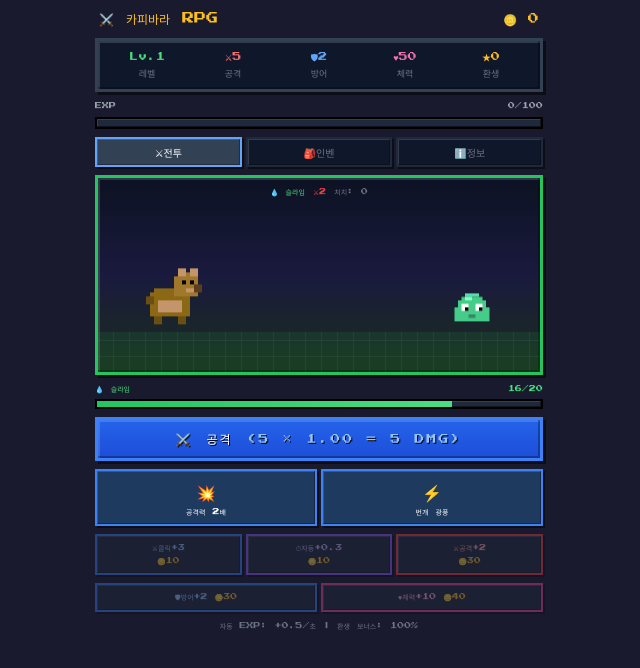
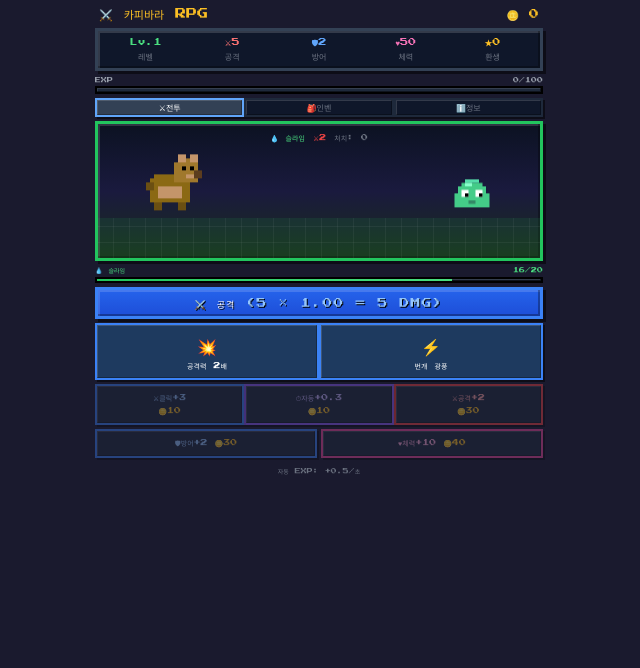
Before and after one commit to jini2399/indie-games, a Next.js app: page /indie-games/capybara in a window 1280 px wide. Both pictures are taken after a click on the button "▶ GAME START". Shown: the top 668 px of the page, without its empty margins (321-961 px from the left). Built offline with nearby package versions, Linux system fonts and the light colour scheme.

Commit message:
📐 레이아웃 최적화: 스크롤 없이 한 화면에 모든 UI 표시

```diff
--- a/src/app/capybara/page.tsx
+++ b/src/app/capybara/page.tsx
@@ -1145,22 +1145,22 @@ export default function Home() {
   const bossIdx = (state.bossLevel - 1) % BOSS_EMOJIS.length;
 
   return (
-    <div className="flex min-h-screen flex-col items-center p-2 select-none pixel-grid" style={{ background: "#1a1a2e" }}>
+    <div className="flex min-h-screen flex-col items-center p-1 select-none pixel-grid" style={{ background: "#1a1a2e" }}>
       {/* Header */}
       <div className="w-full max-w-md">
-        <div className="flex items-center justify-between mb-2 px-1">
-          <span style={{ fontSize: 12, color: "#fbbf24" }}>
+        <div className="flex items-center justify-between mb-1 px-1">
+          <span style={{ fontSize: 11, color: "#fbbf24" }}>
             ⚔️ 카피바라 RPG
           </span>
-          <span style={{ fontSize: 11, color: "#fbbf24" }}>
+          <span style={{ fontSize: 10, color: "#fbbf24" }}>
             🪙 {state.gold}
           </span>
         </div>
 
         {/* Stats Bar */}
         <div
-          className="pixel-border mb-2 p-2 grid grid-cols-5 gap-1 text-center"
-          style={{ background: "#0f172a", borderColor: "#334155", fontSize: 9 }}
+          className="pixel-border mb-1 p-1 grid grid-cols-5 gap-0 text-center"
+          style={{ background: "#0f172a", borderColor: "#334155", fontSize: 8 }}
         >
           <div>
             <div style={{ color: "#4ade80" }}>Lv.{state.level}</div>
@@ -1185,12 +1185,12 @@ export default function Home() {
         </div>
 
         {/* EXP Bar */}
-        <div className="mb-2">
-          <div className="flex justify-between mb-1" style={{ fontSize: 7, color: "#9ca3af" }}>
+        <div className="mb-1">
+          <div className="flex justify-between" style={{ fontSize: 6, color: "#9ca3af", marginBottom: 1 }}>
             <span>EXP</span>
             <span>{Math.floor(state.exp)}/{EXP_PER_LEVEL}</span>
           </div>
-          <div className="pixel-bar" style={{ height: 12, background: "#1e293b" }}>
+          <div className="pixel-bar" style={{ height: 8, background: "#1e293b" }}>
             <div
               style={{
                 height: "100%",
@@ -1203,17 +1203,17 @@ export default function Home() {
         </div>
 
         {/* Tabs */}
-        <div className="flex gap-1 mb-2">
+        <div className="flex gap-0 mb-1">
           {(["battle", "inventory", "info"] as const).map((tab) => (
             <button
               key={tab}
               onClick={() => setActiveTab(tab)}
-              className="pixel-border-sm flex-1 py-1 cursor-pointer"
+              className="pixel-border-sm flex-1 py-0 cursor-pointer"
               style={{
                 background: activeTab === tab ? "#334155" : "#0f172a",
                 borderColor: activeTab === tab ? "#60a5fa" : "#1e293b",
                 color: activeTab === tab ? "#fff" : "#6b7280",
-                fontSize: 10,
+                fontSize: 8,
               }}
             >
               {tab === "battle" ? "⚔전투" : tab === "inventory" ? "🎒인벤" : "ℹ️정보"}
@@ -1228,11 +1228,11 @@ export default function Home() {
             <div
               ref={battleAreaRef}
               onPointerDown={bossEntering ? undefined : (e) => handleClick(e as any)}
-              className="pixel-border relative overflow-hidden cursor-pointer mb-2"
+              className="pixel-border relative overflow-hidden cursor-pointer mb-1"
               style={{
                 background: "linear-gradient(180deg, #0c1222 0%, #1a1a3e 50%, #1a2e1a 100%)",
                 borderColor: state.isBossFight ? "#dc2626" : state.isMonsterFight ? "#22c55e" : "#334155",
-                height: 200,
+                height: 140,
                 animation: bossEntering ? "boss-entrance-shake 0.4s ease-in-out 1s 3" : undefined,
               }}
             >
@@ -1445,12 +1445,12 @@ export default function Home() {
 
             {/* Boss HP Bar */}
             {state.isBossFight && (
-              <div className="mb-2">
-                <div className="flex justify-between mb-1" style={{ fontSize: 7, color: "#f87171" }}>
+              <div className="mb-1">
+                <div className="flex justify-between" style={{ fontSize: 6, color: "#f87171", marginBottom: 1 }}>
                   <span>{BOSS_EMOJIS[bossIdx]} {BOSS_NAMES[bossIdx]}</span>
                   <span>{Math.max(0, state.bossHp)}/{state.bossMaxHp}</span>
                 </div>
-                <div className="pixel-bar" style={{ height: 10, background: "#1e293b" }}>
+                <div className="pixel-bar" style={{ height: 6, background: "#1e293b" }}>
                   <div
                     style={{
                       height: "100%",
@@ -1465,12 +1465,12 @@ export default function Home() {
 
             {/* Monster HP Bar */}
             {!state.isBossFight && state.isMonsterFight && state.monsterType && (
-              <div className="mb-2">
-                <div className="flex justify-between mb-1" style={{ fontSize: 7, color: "#4ade80" }}>
+              <div className="mb-1">
+                <div className="flex justify-between" style={{ fontSize: 6, color: "#4ade80", marginBottom: 1 }}>
                   <span>{state.monsterType.emoji} {state.monsterType.name}</span>
                   <span>{Math.max(0, state.monsterHp)}/{state.monsterMaxHp}</span>
                 </div>
-                <div className="pixel-bar" style={{ height: 10, background: "#1e293b" }}>
+                <div className="pixel-bar" style={{ height: 6, background: "#1e293b" }}>
                   <div
                     style={{
                       height: "100%",
@@ -1492,17 +1492,17 @@ export default function Home() {
               <button
                 onPointerDown={!bossEntering ? (e) => handleClick(e as any) : undefined}
                 disabled={bossEntering}
-                className="pixel-border w-full mb-2"
+                className="pixel-border w-full mb-1"
                 style={{
                   background: state.isBossFight
                     ? "linear-gradient(180deg, #dc2626, #991b1b)"
                     : "linear-gradient(180deg, #2563eb, #1d4ed8)",
                   borderColor: state.isBossFight ? "#f87171" : "#3b82f6",
-                  padding: "8px",
-                  fontSize: 12,
+                  padding: "4px",
+                  fontSize: 9,
                   color: "#fff",
                   textShadow: "1px 1px 0 #000",
-                  letterSpacing: 2,
+                  letterSpacing: 1,
                   cursor: bossEntering ? "not-allowed" : "pointer",
                   opacity: bossEntering ? 0.6 : 1,
                   transition: "opacity 0.1s ease",
@@ -1514,7 +1514,7 @@ export default function Home() {
 
             {/* Skills (in battle) */}
             {(state.isBossFight || state.isMonsterFight) && (
-              <div className="grid grid-cols-2 gap-1 mb-2">
+              <div className="grid grid-cols-2 gap-0 mb-1">
                 {state.skills.map((skill) => {
                   const unlocked = state.level >= skill.unlockLevel;
                   const cd = skillCooldowns[skill.id] || 0;
@@ -1563,7 +1563,7 @@ export default function Home() {
             )}
 
             {/* Upgrades */}
-            <div className="grid grid-cols-3 gap-1 mb-2">
+            <div className="grid grid-cols-3 gap-0 mb-1">
               {(() => {
                 const atkCost = getUpgradeCost(state.atkUpgradeCount);
                 return (
@@ -1604,8 +1604,8 @@ export default function Home() {
             </div>
 
             {/* Auto info */}
-            <div className="text-center mb-2" style={{ fontSize: 7, color: "#6b7280" }}>
-              자동 EXP: +{(state.autoExp * state.rebirthBonus).toFixed(1)}/초 | 환생 보너스: {(state.rebirthBonus * 100).toFixed(0)}%
+            <div className="text-center mb-1" style={{ fontSize: 6, color: "#6b7280" }}>
+              자동 EXP: +{(state.autoExp * state.rebirthBonus).toFixed(1)}/초
             </div>
 
 
@@ -1616,9 +1616,9 @@ export default function Home() {
         {activeTab === "inventory" && (
           <div>
             {/* Equipment Slots */}
-            <div className="pixel-border p-2 mb-2" style={{ background: "#0f172a", borderColor: "#334155" }}>
-              <div style={{ fontSize: 10, color: "#fbbf24", marginBottom: 6 }}>⚔ 장비</div>
-              <div className="grid grid-cols-3 gap-2">
+            <div className="pixel-border p-1 mb-1" style={{ background: "#0f172a", borderColor: "#334155" }}>
+              <div style={{ fontSize: 8, color: "#fbbf24", marginBottom: 2 }}>⚔ 장비</div>
+              <div className="grid grid-cols-3 gap-1">
                 {(["weapon", "armor", "accessory"] as const).map((slot) => {
                   const slotKey = slot === "weapon" ? "equippedWeapon" : slot === "armor" ? "equippedArmor" : "equippedAccessory";
                   const item = state[slotKey];
@@ -1626,7 +1626,7 @@ export default function Home() {
                   return (
                     <div
                       key={slot}
-                      className={`pixel-border-sm p-2 text-center ${item ? RARITY_BG[item.rarity] : "border-gray-700 bg-gray-900/50"}`}
+                      className={`pixel-border-sm p-1 text-center ${item ? RARITY_BG[item.rarity] : "border-gray-700 bg-gray-900/50"}`}
                       style={{
                         animation: item?.rarity === "legendary" ? "rarity-glow-legendary 2s infinite" : item?.rarity === "epic" ? "rarity-glow-epic 2s infinite" : "none",
                       }}
@@ -1676,7 +1676,7 @@ export default function Home() {
                       <div style={{ fontSize: 7, color: "#9ca3af" }}>
                         [{RARITY_NAMES[item.rarity] || "?"}]
                       </div>
-                      <div className="flex gap-1 mt-1 justify-center">
+                      <div className="flex gap-0 mt-0 justify-center">
                         <button
                           onClick={() => equipItem(item)}
                           className="cursor-pointer"
@@ -1705,21 +1705,19 @@ export default function Home() {
         {activeTab === "info" && (
           <div>
             {/* Ad Banner */}
-            <div className="pixel-border p-2 mb-2 text-center" style={{ background: "linear-gradient(180deg, #4f46e5, #2563eb)", borderColor: "#60a5fa" }}>
-              <div style={{ fontSize: 10, color: "#fef3c7", fontWeight: "bold" }}>🎮 다음 게임 준비중...</div>
-              <div style={{ fontSize: 8, color: "#e0e7ff", marginTop: 2 }}>슬라임 클리커 | 타워 디펜스 | 자동 거래소</div>
+            <div className="pixel-border p-1 mb-1 text-center" style={{ background: "linear-gradient(180deg, #4f46e5, #2563eb)", borderColor: "#60a5fa" }}>
+              <div style={{ fontSize: 9, color: "#fef3c7", fontWeight: "bold" }}>🎮 다음 게임 준비중...</div>
+              <div style={{ fontSize: 7, color: "#e0e7ff", marginTop: 1 }}>슬라임 클리커 | 타워 디펜스 | 자동 거래소</div>
             </div>
 
             {/* Level & Rebirth Info */}
-            <div className="pixel-border p-2 mb-2" style={{ background: "#0f172a", borderColor: "#334155" }}>
-              <div style={{ fontSize: 10, color: "#4ade80", marginBottom: 6 }}>📈 레벨 정보</div>
-              <div style={{ fontSize: 11, color: "#fff", marginBottom: 8 }}>
-                현재 레벨: <span style={{ color: "#4ade80", fontSize: 12 }}>{state.level}</span>
+            <div className="pixel-border p-1 mb-1" style={{ background: "#0f172a", borderColor: "#334155" }}>
+              <div style={{ fontSize: 9, color: "#4ade80", marginBottom: 2 }}>📈 레벨 정보</div>
+              <div style={{ fontSize: 9, color: "#fff", marginBottom: 2 }}>
+                현재: <span style={{ color: "#4ade80" }}>{state.level}</span>
               </div>
-              <div style={{ fontSize: 9, color: "#9ca3af", marginBottom: 6 }}>
-                환생 배율: <span style={{ color: "#fbbf24" }}>x{state.rebirthBonus.toFixed(2)}</span>
-                <br/>
-                누적 환생: <span style={{ color: "#f87171" }}>{state.rebirths}</span>회
+              <div style={{ fontSize: 8, color: "#9ca3af" }}>
+                배율 x{state.rebirthBonus.toFixed(2)} | 환생 {state.rebirths}회
               </div>
             </div>
 
@@ -1727,24 +1725,24 @@ export default function Home() {
             {state.level >= REBIRTH_LEVEL && (
               <button
                 onClick={rebirth}
-                className="pixel-border w-full cursor-pointer mb-2"
+                className="pixel-border w-full cursor-pointer mb-1"
                 style={{
                   background: "linear-gradient(180deg, #f59e0b, #dc2626)",
                   borderColor: "#fbbf24",
-                  padding: "10px",
-                  fontSize: 11,
+                  padding: "6px",
+                  fontSize: 9,
                   color: "#fff",
                   animation: "pixel-blink 2s infinite",
                 }}
               >
-                ★ 환생 (영구 +{(REBIRTH_BONUS * 100).toFixed(0)}%) ★
+                ★ 환생 +{(REBIRTH_BONUS * 100).toFixed(0)}% ★
               </button>
             )}
 
             {/* Stat info */}
-            <div className="pixel-border p-2 mb-2" style={{ background: "#0f172a", borderColor: "#334155" }}>
-              <div style={{ fontSize: 10, color: "#fbbf24", marginBottom: 6 }}>📊 게임 정보</div>
-              <div className="grid grid-cols-2 gap-1" style={{ fontSize: 9 }}>
+            <div className="pixel-border p-1 mb-1" style={{ background: "#0f172a", borderColor: "#334155" }}>
+              <div style={{ fontSize: 8, color: "#fbbf24", marginBottom: 2 }}>📊 정보</div>
+              <div className="grid grid-cols-2 gap-0" style={{ fontSize: 7 }}>
                 <div style={{ color: "#f87171" }}>기본 공격력: {state.baseAtk}</div>
                 <div style={{ color: "#60a5fa" }}>기본 방어력: {state.baseDef}</div>
                 <div style={{ color: "#f472b6" }}>기본 체력: {state.baseHp}</div>
@@ -1762,12 +1760,12 @@ export default function Home() {
                 onClick={resetGame}
                 className="pixel-border w-full cursor-pointer"
                 style={{
-                  fontSize: 10,
+                  fontSize: 8,
                   color: "#ef4444",
                   background: "#1e293b",
                   borderColor: "#7f1d1d",
-                  padding: "8px",
-                  marginTop: "4px"
+                  padding: "4px",
+                  marginTop: "2px"
                 }}
               >
                 🔄 게임 리셋
```
